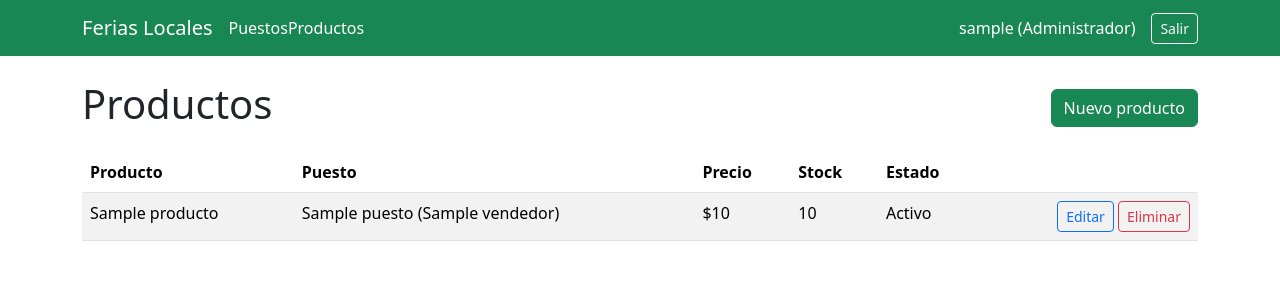
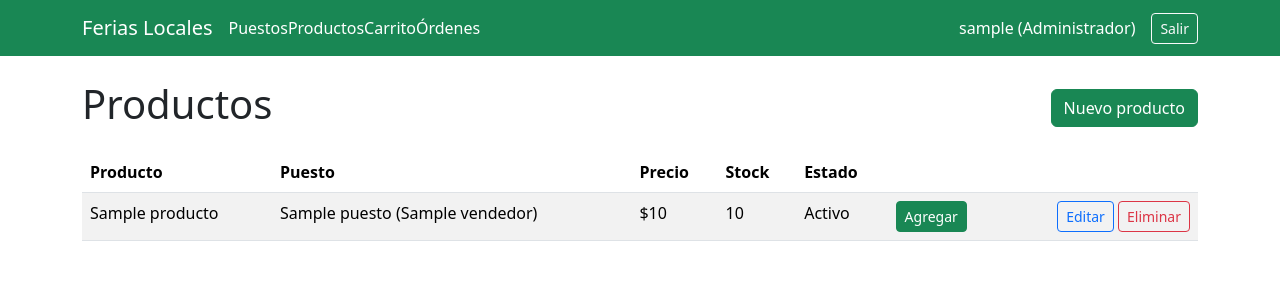
Before and after one commit to Lucax4d/Ferias, a Django app: page /productos/ in a window 1280 px wide. Shown: the top 300 px of the page. Run offline with Django 5.2, Linux system fonts and the light colour scheme; a user stored in the database is signed in; tables that the repository leaves empty hold one stand-in row (values such as "Sample post").

Commit message:
feat: boton agregar al carrito y enlaces de navegacion

```diff
--- a/feria/templates/feria/producto_lista.html
+++ b/feria/templates/feria/producto_lista.html
@@ -9,7 +9,7 @@
 </div>
 <table class="table table-striped">
   <thead>
-    <tr><th>Producto</th><th>Puesto</th><th>Precio</th><th>Stock</th><th>Estado</th><th></th></tr>
+    <tr><th>Producto</th><th>Puesto</th><th>Precio</th><th>Stock</th><th>Estado</th><th></th><th></th></tr>
   </thead>
   <tbody>
     {% for p in productos %}
@@ -19,6 +19,14 @@
         <td>${{ p.precio }}</td>
         <td>{{ p.stock }}</td>
         <td>{% if p.activo %}Activo{% else %}Inactivo{% endif %}</td>
+        <td>
+          {% if user.is_authenticated and p.activo and p.stock > 0 %}
+            <form method="post" action="{% url 'agregar_al_carrito' p.pk %}" class="d-inline">
+              {% csrf_token %}
+              <button class="btn btn-sm btn-success">Agregar</button>
+            </form>
+          {% endif %}
+        </td>
         <td class="text-end">
           {% if p.pk in gestionables %}
             <a class="btn btn-sm btn-outline-primary" href="{% url 'producto_editar' p.pk %}">Editar</a>
@@ -27,7 +35,7 @@
         </td>
       </tr>
     {% empty %}
-      <tr><td colspan="6">Aún no hay productos.</td></tr>
+      <tr><td colspan="7">Aún no hay productos.</td></tr>
     {% endfor %}
   </tbody>
 </table>
--- a/templates/base.html
+++ b/templates/base.html
@@ -11,7 +11,13 @@
   <div class="container">
     <a class="navbar-brand" href="{% url 'inicio' %}">Ferias Locales</a>
     <a class="nav-link text-white" href="{% url 'puesto_lista' %}">Puestos</a>
-    <a class="nav-link text-white me-auto" href="{% url 'producto_lista' %}">Productos</a>
+    <a class="nav-link text-white" href="{% url 'producto_lista' %}">Productos</a>
+    {% if user.is_authenticated %}
+      <a class="nav-link text-white" href="{% url 'ver_carrito' %}">Carrito</a>
+      <a class="nav-link text-white me-auto" href="{% url 'orden_lista' %}">Órdenes</a>
+    {% else %}
+      <span class="me-auto"></span>
+    {% endif %}
     <ul class="navbar-nav ms-auto flex-row align-items-center gap-3">
       {% if user.is_authenticated %}
         <li class="nav-item text-white">{{ user.username }} ({{ user.perfil.get_rol_display }})</li>
```
